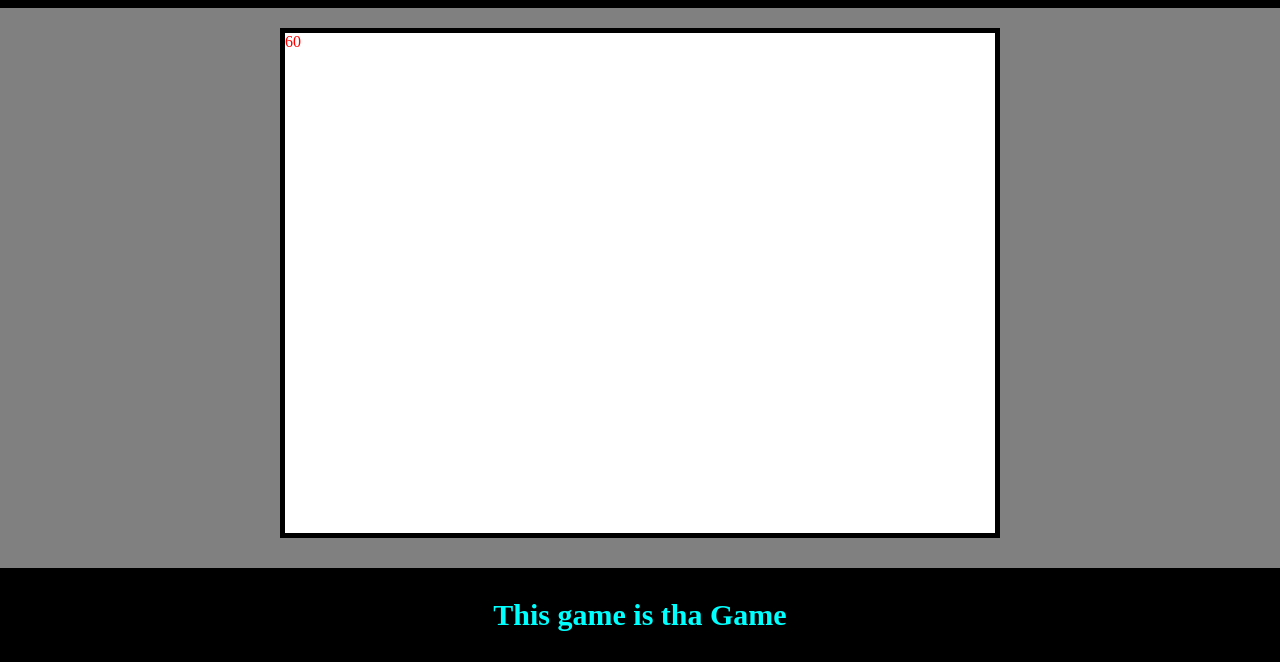
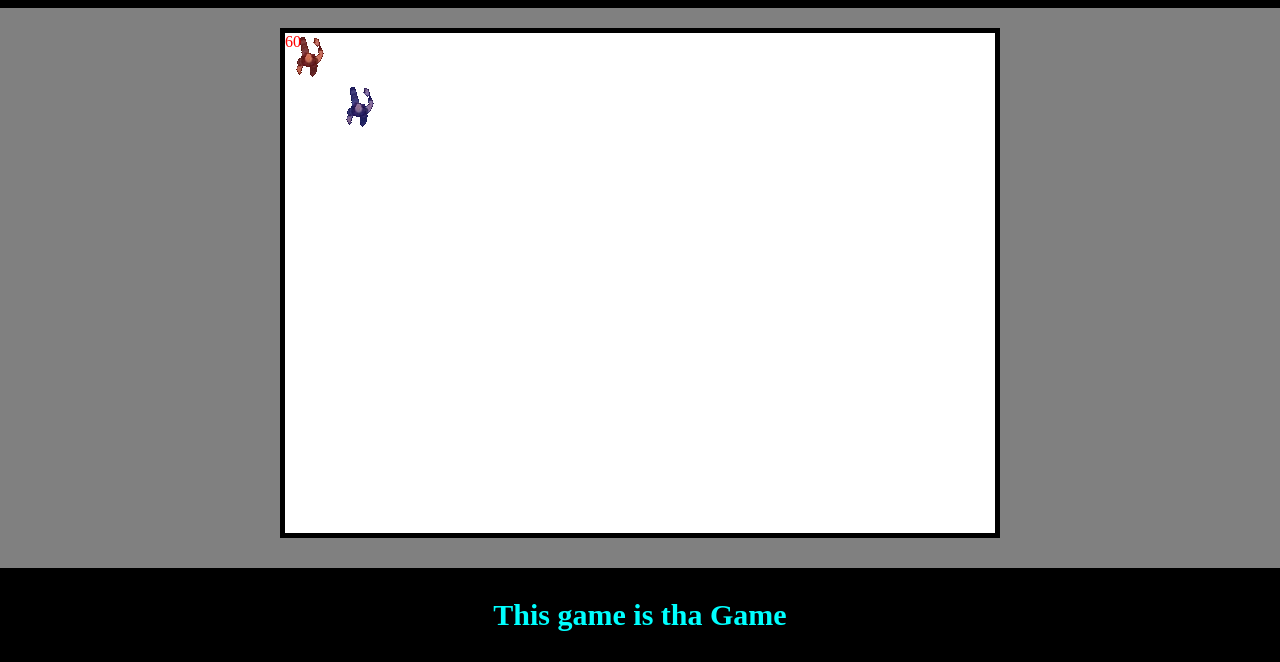
Before and after one commit to camelCaseCoders/gameis, a website: page client/index.html in a window 1280 px wide. Shown: the part 286-948 px from the top of the page. Drawn offline with Linux system fonts and the light colour scheme; a web font is replaced by a local one.

Commit message:
Added overlay and some stuff

```diff
--- a/client/index.html
+++ b/client/index.html
@@ -22,6 +22,7 @@
 	<script type="text/javascript" src="scripts/game-api.js"></script>
 	<script type="text/javascript" src="scripts/app.js"></script>
 
+	<script type="text/javascript" src="src/lib/imageoverlay.js"></script>
 	<script type="text/javascript" src="src/lib/spritesheet.js"></script>
 	<script type="text/javascript" src="src/lib/animation.js"></script>
 	<script type="text/javascript" src="src/lib/media.js"></script>
@@ -31,8 +32,8 @@
 
 	<script type="text/javascript" src="src/lib/position.js"></script>
 
+	<script type="text/javascript" src="src/game-entity.js"></script>
 	<script type="text/javascript" src="src/player.js"></script>
-	<script type="text/javascript" src="src/entity.js"></script>
 	<script type="text/javascript" src="src/game.js"></script>
 
 </head>
--- a/client/src/entity.js
+++ /dev/null
@@ -1,32 +0,0 @@
-(function() {
-	var Entity = window.Entity = function(level, x, y, w, h) {
-		this.level = level;
-		this.pos = new Position(x, y);
-		this.width = w;
-		this.height = h;
-	}
-	Entity.prototype = {
-		update: function(time, delta) {
-			var xd = ((Math.random() - 0.5) * 100 * delta), yd = ((Math.random() - 0.5) * 100 * delta);
-
-			this.pos.x += xd;
-			this.pos.y -= yd;
-
-			if(this.pos.x > this.level.width + this.width / 2 && xd > 0)
-				this.pos.x = -this.width / 2;
-			if(this.pos.x < -this.width / 2 && xd < 0)
-				this.pos.x = this.level.width + this.width / 2;
-			if(this.pos.y > this.level.height + this.height / 2 && yd < 0)
-				this.pos.y = -this.height / 2;
-			if(this.pos.y < -this.width / 2 && yd > 0)
-				this.pos.y = this.level.height + this.height / 2;
-		},
-		render: function(ctx) {
-			/*var r = randomInt(255);
-			var g = randomInt(255);
-			var b = randomInt(255);
-			ctx.fillStyle = 'rgba('+ r +','+ g +','+ b + ',.1)';*/
-			ctx.fillRect(this.pos.x - this.width / 2, this.pos.y - this.height / 2, this.width, this.height);
-		}
-	};
-})();
--- /dev/null
+++ b/client/src/game-entity.js
@@ -0,0 +1,40 @@
+(function() {
+	var GameEntity = window.GameEntity = function(level, x, y, w, h) {
+		this.level = level;
+		this.pos = new Position(x, y);
+		this.width = w;
+		this.height = h;
+	}
+	GameEntity.prototype = {
+		update: function(time, delta) {
+			var xd = ((Math.random() - 0.5) * 100 * delta), yd = ((Math.random() - 0.5) * 100 * delta);
+
+			this.move(xd, yd);
+		},
+		render: function(ctx) {
+			/*var r = randomInt(255);
+			var g = randomInt(255);
+			var b = randomInt(255);
+			ctx.fillStyle = 'rgba('+ r +','+ g +','+ b + ',.1)';*/
+			ctx.fillRect(this.pos.x - this.width / 2, this.pos.y - this.height / 2, this.width, this.height);
+		},
+		move: function(xd, yd) {
+			if(xd) {
+				this.pos.x += xd;
+				if(this.pos.x > this.level.width + this.width / 2 && xd > 0)
+					this.pos.x = -this.width / 2;
+				if(this.pos.x < -this.width / 2 && xd < 0)
+					this.pos.x = this.level.width + this.width / 2;
+			}
+			if(yd) {
+				this.pos.y -= yd;
+				if(this.pos.y > this.level.height + this.height / 2 && yd < 0)
+					this.pos.y = -this.height / 2;
+				if(this.pos.y < -this.width / 2 && yd > 0)
+					this.pos.y = this.level.height + this.height / 2;
+			}
+
+			return xd || yd;
+		}
+	};
+})();
--- a/client/src/game.js
+++ b/client/src/game.js
@@ -5,10 +5,11 @@
 angular.module('game', [])
 .directive('game', function() {
 	var request = media.request({
-		character: media.loaders.image(media.dir + 'character.png'),
-		player: media.loaders.spriteSheet(media.dir + 'player.png', 50, 50)
+		player: media.loaders.image(media.dir + 'player.png')
+		// test: media.loaders.imageOverlay(media.dir + 'test.png', [255, 0, 0, 127])
 	});
-	var player1Controls = {
+	var controls = [
+		{
 			'walk-up': [
 				key('w')
 			],
@@ -21,10 +22,10 @@
 			'walk-down': [
 				key('s')
 			],
-		'run': key('shift'),
-		'fire': button('left')
-	};
-	var player2Controls = {
+			//'run': key('1'),
+			'fire': key('1')
+		},
+		{
 		'walk-up': [
 			key('up-arrow')
 		],
@@ -37,9 +38,10 @@
 		'walk-down': [
 			key('down-arrow')
 		],
-		'run': key('shift'),
-		'fire': button('left')
-	};
+		//'run': key('star'),
+		'fire': key('star')
+		}
+	];
 	return {
 		restrict: 'AC',
 		require: 'gameApi',
@@ -52,22 +54,25 @@
 			var level = {width: canvas.width, height: canvas.height};
 
 			request.ready(function(media) {
-				var entities = [],
-					player = new Player(media.player, player1Controls, level, 25, 25);
-				entities.push(player);
-				entities.push(new Player(media.player, player2Controls, level, 75, 75));
+				var entities = [];
+
+				entities.push(new Player(media.player, createOverlay(media.player, '255,0,0,63'), controls[0], level, 25, 25));
+				entities.push(new Player(media.player, createOverlay(media.player, '0,0,255,63'), controls[1], level, 75, 75));
 				/*
 				for(var i = 0; i < 1000; i++) {
 					entities.push(new Entity(canvas, randomInt(canvas.width), randomInt(canvas.height), randomInt(50), randomInt(50)))
 				}
 				*/
+				/*
 
-				/*for(var x = 0; x < canvas.width + 50; x += (canvas.width + 50) / 50) {
-					for (var y = 0; y < canvas.height + 50; y += (canvas.height + 50) / 50) {
-					entities.push(new Player(media, canvas, x, y));
+				for(var x = 0; x < level.width + 50; x += (level.width + 50) / 50) {
+					for (var y = 0; y < level.height + 50; y += (level.height + 50) / 50) {
+					entities.push(new Player(media.player, player1Controls, level, x, y));
 					};
 				}
-				alert(entities.length);*/
+				alert(entities.length);
+
+				*/
 
 				api.start(function(time, delta) {
 					ctx.clearRect(0, 0, canvas.width, canvas.height);
--- a/client/src/lib/animation.js
+++ b/client/src/lib/animation.js
@@ -3,9 +3,9 @@
 		this._ = window.underscore(key, {
 			sheet: sheet,
 			speed: speed,
-			currentSprite: 0,
 			spareTime: 0
 		});
+		this.currentSprite = 0;
 	};
 	Animation.prototype = {
 		pause: function() {
@@ -17,14 +17,14 @@
 			var steps = Math.floor(_.spareTime / _.speed)
 			if(steps > 0) {
 				_.spareTime -= steps * _.speed;
-				_.currentSprite = (_.currentSprite + steps) % _.sheet.length;
+				this.currentSprite = (this.currentSprite + steps) % _.sheet.length;
 			}
 			_.lastTime = time;
 			return this;
 		},
 		render: function(ctx, sy, dx, dy) {
 			var _ = this._(key);
-			_.sheet.drawSprite(ctx, sy, _.currentSprite, dx, dy);
+			_.sheet.drawSprite(ctx, sy, this.currentSprite, dx, dy);
 		},
 		setSpeed: function(speed) {
 			this._(key).speed = speed;
--- /dev/null
+++ b/client/src/lib/imageoverlay.js
@@ -0,0 +1,25 @@
+(function() {
+	window.createOverlay = function(image, color) {
+		color = color.split(',');
+		var canvas = document.createElement('canvas'),
+			ctx = canvas.getContext('2d');
+		canvas.width = image.width;
+		canvas.height = image.height;
+		ctx.drawImage(image, 0, 0);
+		var imageData = ctx.getImageData(0, 0, canvas.width, canvas.height),
+			data = imageData.data;
+
+		for(var i = 0; i < data.length; i += 4) {
+		var r = i, g = i + 1, b = i + 2, a = i + 3;
+			if(data[a]) {
+				data[r] = color[0];
+				data[g] = color[1];
+				data[b] = color[2];
+				data[a] = color[3];
+			}
+		}
+
+		ctx.putImageData(imageData, 0, 0);
+		return canvas;
+	}
+})();
--- a/client/src/lib/input.js
+++ b/client/src/lib/input.js
@@ -3,17 +3,26 @@
 	var keyboard = window.keyboard = function() {
 		var keys = {},
 			names = {
+				'1': 49,
+				'2': 50,
+
 				'a': 65,
 				'w': 87,
 				'd': 68,
 				's': 83,
+
+				'roof': 186,
+				'minus': 189,
+				'star': 191,
 
 				'left-arrow': 37,
 				'up-arrow': 38,
 				'right-arrow': 39,
 				'down-arrow': 40,
 
-				'shift': 16
+				'ctrl': 17,
+				'shift': 16,
+				'space': 32
 		};
 		$window.keydown(function(e) {
 			//temporary solution
--- a/client/src/lib/media.js
+++ b/client/src/lib/media.js
@@ -111,8 +111,7 @@
 				done: function(callback) {
 					var self = this;
 					request.ready(function(media) {
-						image = media.image;
-						sheet = new Spritesheet(image, sw, sh);
+						sheet = new Spritesheet(media.image, sw, sh);
 						callback(self);
 					});
 				},
@@ -121,6 +120,23 @@
 				}
 			}
 
+		},
+		imageOverlay: function(src, color) {
+			var request = media.request({image: media.loaders.image(src)}), overlay;
+			return {
+				src: src,
+				type: 'overlay',
+				done: function(callback) {
+					var self = this;
+					request.ready(function(media) {
+						overlay = createOverlay(media.image, color);
+						callback(self);
+					});
+				},
+				get: function() {
+					return overlay;
+				}
+			}
 		}
 	};
 	return media;
--- a/client/src/player.js
+++ b/client/src/player.js
@@ -1,61 +1,47 @@
 (function(key) {
-	var Player = window.Player = function(sprite, controls, level, x, y) {
-		Entity.call(this, level, x, y, 50, 50);
+	var Player = window.Player = function(sprite, overlay, controls, level, x, y) {
+		GameEntity.call(this, level, x, y, 50, 50);
 		this._ = window.underscore(key, {
 			controls: new Controls(controls),
-			animation: new Animation(sprite, 80),
+			animation: new Animation(new Spritesheet(sprite, 50, 50), 80),
+			overlay: new Spritesheet(overlay, 50, 50),
 			roation: 0,
-			speed: 15,
-			runModif: 1.5,
+			speed: 20,
+			runModif: 1.5
 		});
 	};
-	Player.prototype = window.extend(Entity);
+	Player.prototype = window.extend(GameEntity);
 	Player.prototype.update = function(time, delta) {
 		var _ = this._(key);
 
 		var xd = 0, yd = 0, speed = _.speed * delta;
-		if(_.controls.down('run')) {
+		/*if(_.controls.down('run')) {
 			speed *= _.runModif;
 			_.animation.setSpeed(50);
 		} else {
 			_.animation.setSpeed(80);
+		}*/
+		if(_.controls.down('walk-right')) xd++;
+		if(_.controls.down('walk-left')) xd--;
+		if(_.controls.down('walk-up')) yd++;
+		if(_.controls.down('walk-down')) yd--;
+		if(_.controls.down('fire')) {
+
 		}
-		if(_.controls.down('walk-right'))
-			xd += speed;
-		if(_.controls.down('walk-left'))
-			xd -= speed;
-		if(_.controls.down('walk-up'))
-			yd += speed;
-		if(_.controls.down('walk-down'))
-			yd -= speed;
-		if(_.controls.down('fire')) {
-		/*	media.fire.pause();
-			media.fire.currentTime = 0;
-			media.fire.play();*/
+
+		if(xd || yd) {
+			var sqrt = Math.sqrt(xd * xd + yd * yd);
+			xd *= speed / sqrt;
+			yd *= speed / sqrt;
 		}
 
 		//SET ROTATION AND CHANGE SPRITE
-		var moving = xd || yd;
-		if(moving) {
+		if(this.move(xd, yd)) {
 			_.roation = Math.atan2(xd, yd);
 			_.animation.update(time);
 		} else {
 			_.animation.pause();
 		}
-
-		//MOVE
-		this.pos.x += xd;
-		this.pos.y -= yd;
-
-		//CHECKING IF PLAYER IS OUT OF BOUNDS
-		if(this.pos.x > this.level.width + this.width / 2 && xd > 0)
-			this.pos.x = -this.width / 2;
-		if(this.pos.x < -this.width / 2 && xd < 0)
-			this.pos.x = this.level.width + this.width / 2;
-		if(this.pos.y > this.level.height + this.height / 2 && yd < 0)
-			this.pos.y = -this.height / 2;
-		if(this.pos.y < -this.width / 2 && yd > 0)
-			this.pos.y = this.level.height + this.height / 2;
 
 	};
 	Player.prototype.render = function(ctx) {
@@ -64,6 +50,7 @@
 		ctx.translate(this.pos.x, this.pos.y);
 		ctx.rotate(_.roation);
 		_.animation.render(ctx, 0, -this.width / 2, -this.height / 2);
+		_.overlay.drawSprite(ctx, 0, _.animation.currentSprite, -this.width / 2, -this.height / 2);
 		ctx.restore();
 	};
 })({});
```
Also changed, not shown: client/src/bullet.js (+9 -0 lines), client/res/test.png (added). Lines whose indentation alone changed are shown as unchanged.
